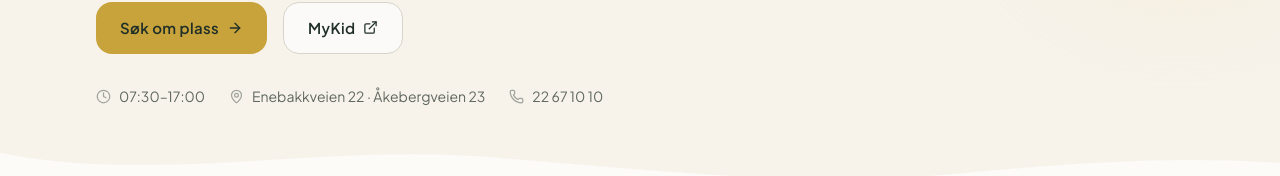
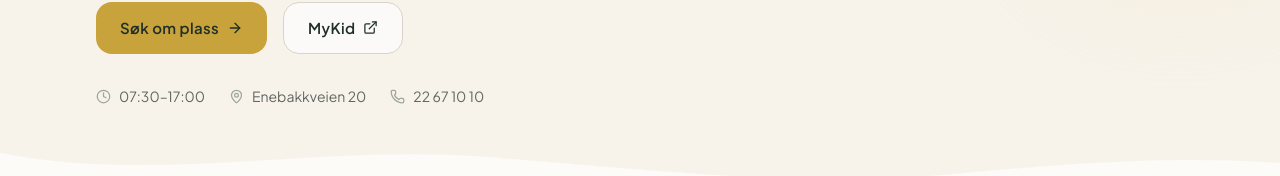
Before and after one commit to pia-scarvounis/ikb, a React (Vite) app: page / in a window 1280 px wide. Shown: the part 485-661 px from the top of the page. Built offline with nearby package versions, Linux system fonts and the light colour scheme.

Commit message:
endret adr i hero til kontoradr

```diff
--- a/src/components/Hero.tsx
+++ b/src/components/Hero.tsx
@@ -63,7 +63,7 @@ export default function Hero({ t }: Props) {
 
             <div className="flex items-center gap-2">
               <MapPin size={15} className="text-[#1f2f27]/40" />
-              <span>Enebakkveien 22 · Åkebergveien 23</span>
+              <span>Enebakkveien 20</span>
             </div>
 
             <div className="flex items-center gap-2">
```
